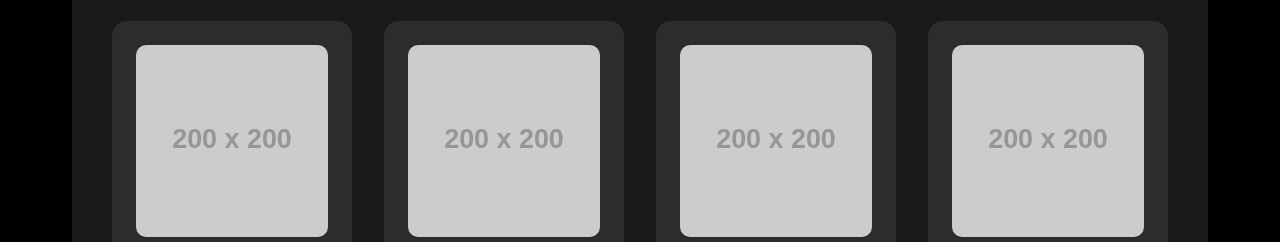
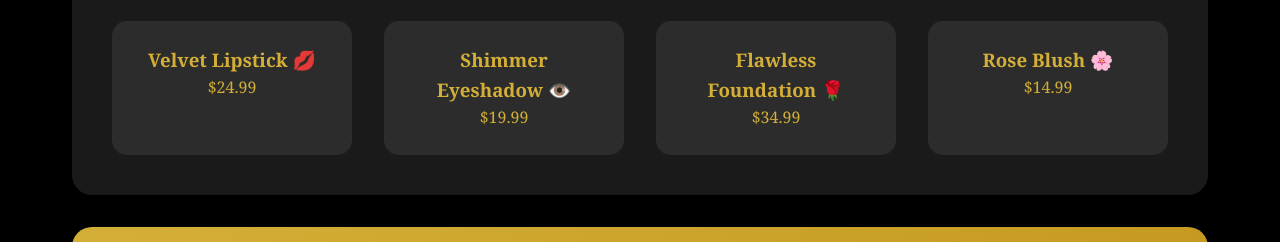
Before and after one commit to Yulia81189/vizu-noon, a plain HTML site: page index.html in a window 1280 px wide. Shown: the part 537-779 px from the top of the page. Drawn offline with Linux system fonts and the light colour scheme; placeholder pictures from the web are drawn by us.

Commit message:
Update index.html

```diff
--- a/index.html
+++ b/index.html
@@ -167,22 +167,18 @@
             <h2>Our Makeup Magic 💄</h2>
             <div class="product-grid">
                 <div class="product-card">
-                    <img src="https://via.placeholder.com/200x200.png?text=Lipstick" alt="Lipstick">
                     <h3>Velvet Lipstick 💋</h3>
                     <p>$24.99</p>
                 </div>
                 <div class="product-card">
-                    <img src="https://via.placeholder.com/200x200.png?text=Eyeshadow" alt="Eyeshadow">
                     <h3>Shimmer Eyeshadow 👁️</h3>
                     <p>$19.99</p>
                 </div>
                 <div class="product-card">
-                    <img src="https://via.placeholder.com/200x200.png?text=Foundation" alt="Foundation">
                     <h3>Flawless Foundation 🌹</h3>
                     <p>$34.99</p>
                 </div>
                 <div class="product-card">
-                    <img src="https://via.placeholder.com/200x200.png?text=Blush" alt="Blush">
                     <h3>Rose Blush 🌸</h3>
                     <p>$14.99</p>
                 </div>
```
